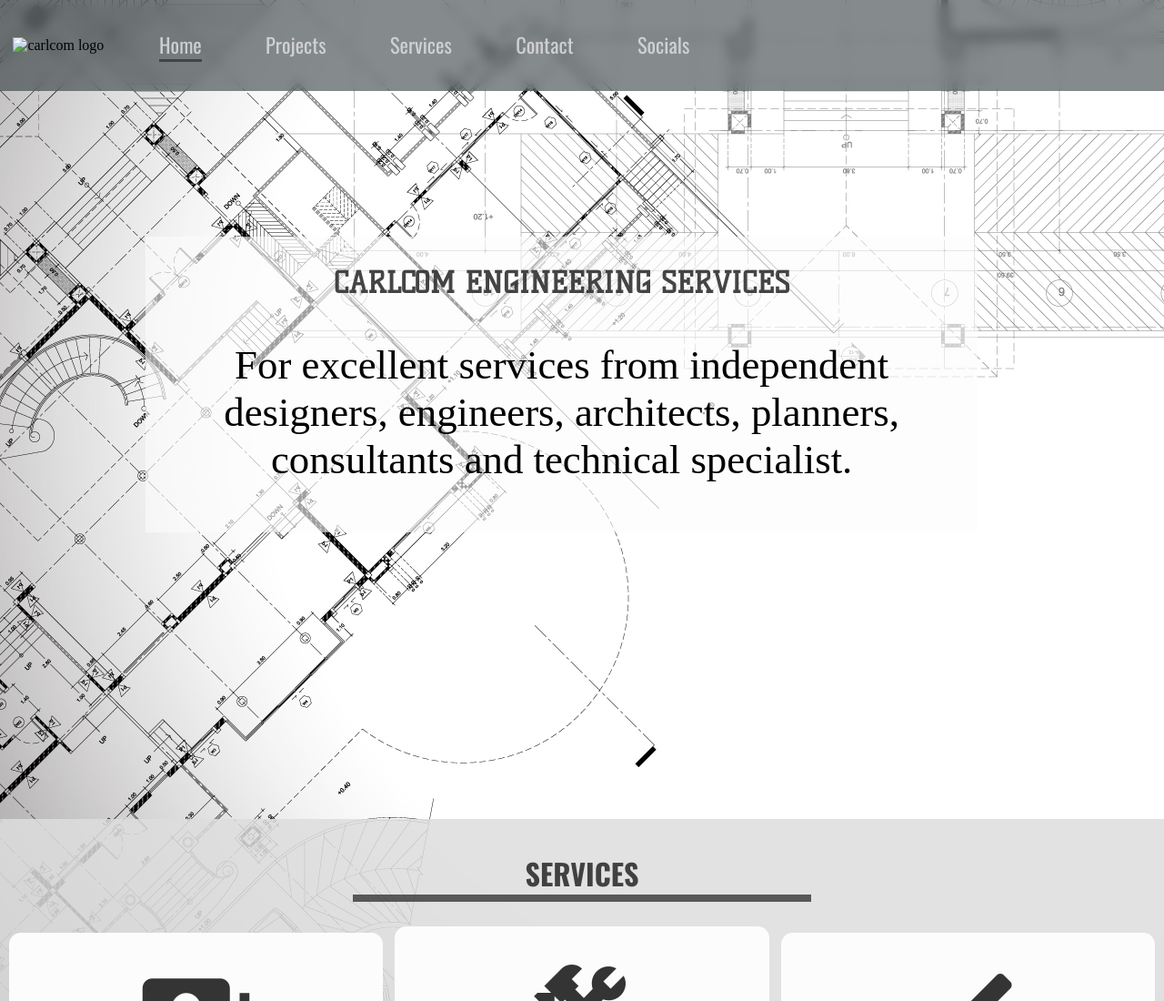
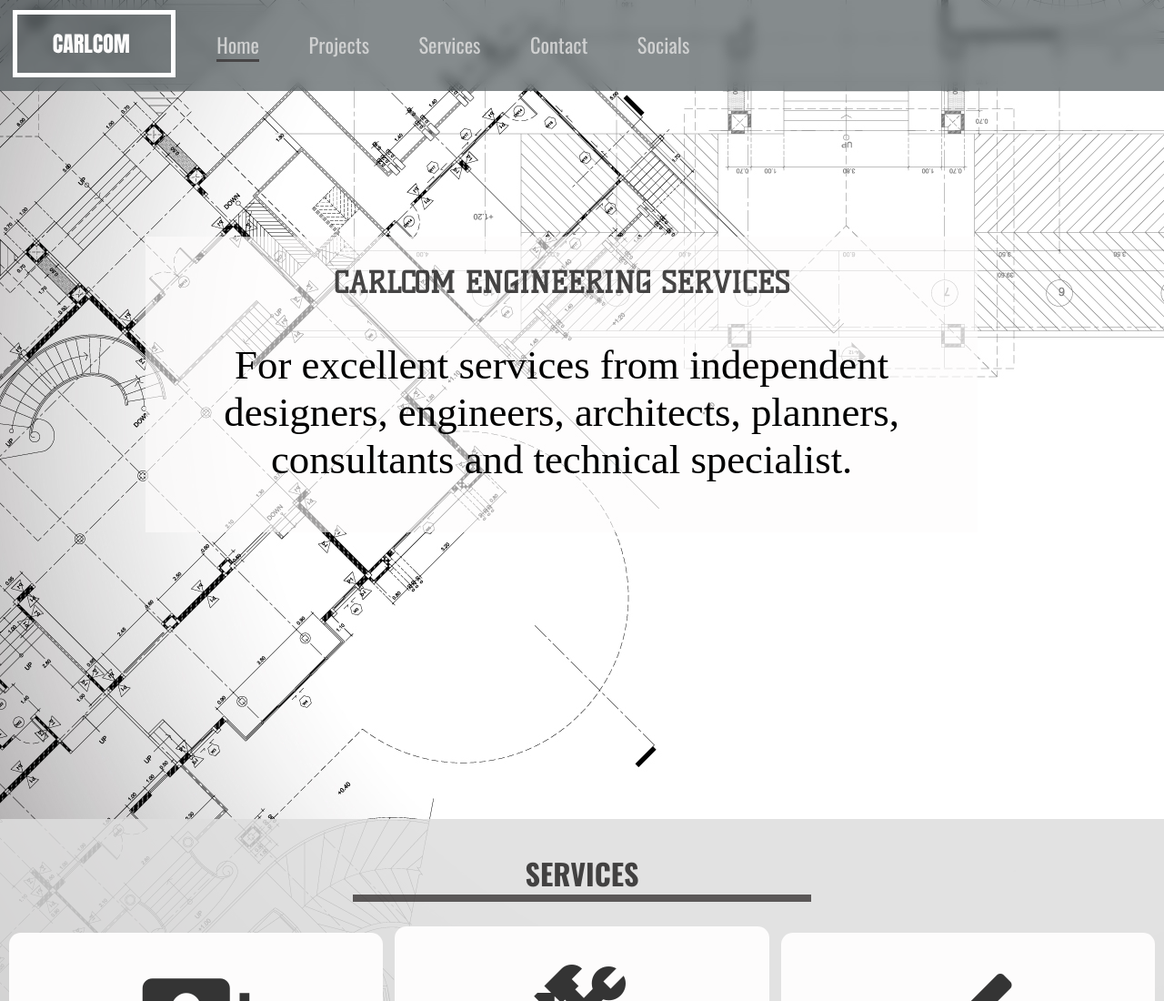
Before and after one commit to 255cloudy/calvo-site, a plain HTML site: page index.html in a window 1280 px wide. Shown: the top 1100 px of the page at 91% size. Drawn offline with nearby package versions, Linux system fonts and the light colour scheme; files that its build step writes are made by us from their sources; the site is published under a folder, as on GitHub Pages, so addresses that start at the root find nothing; a web font is replaced by a local one.

Commit message:
logo issue fixed

```diff
--- a/index.html
+++ b/index.html
@@ -20,7 +20,7 @@
                         <img src="assets/close.svg" alt="close icon" srcset="">
                     </li>
                     <li>
-                        <img class="logo" src="/assets/Log2.svg" alt="carlcom logo" >
+                        <img class="logo" src="assets/Log2.svg" alt="carlcom logo" >
                     </li>
                     <li class="list-item active">
                         <a href="#intro">Home</a>
```
